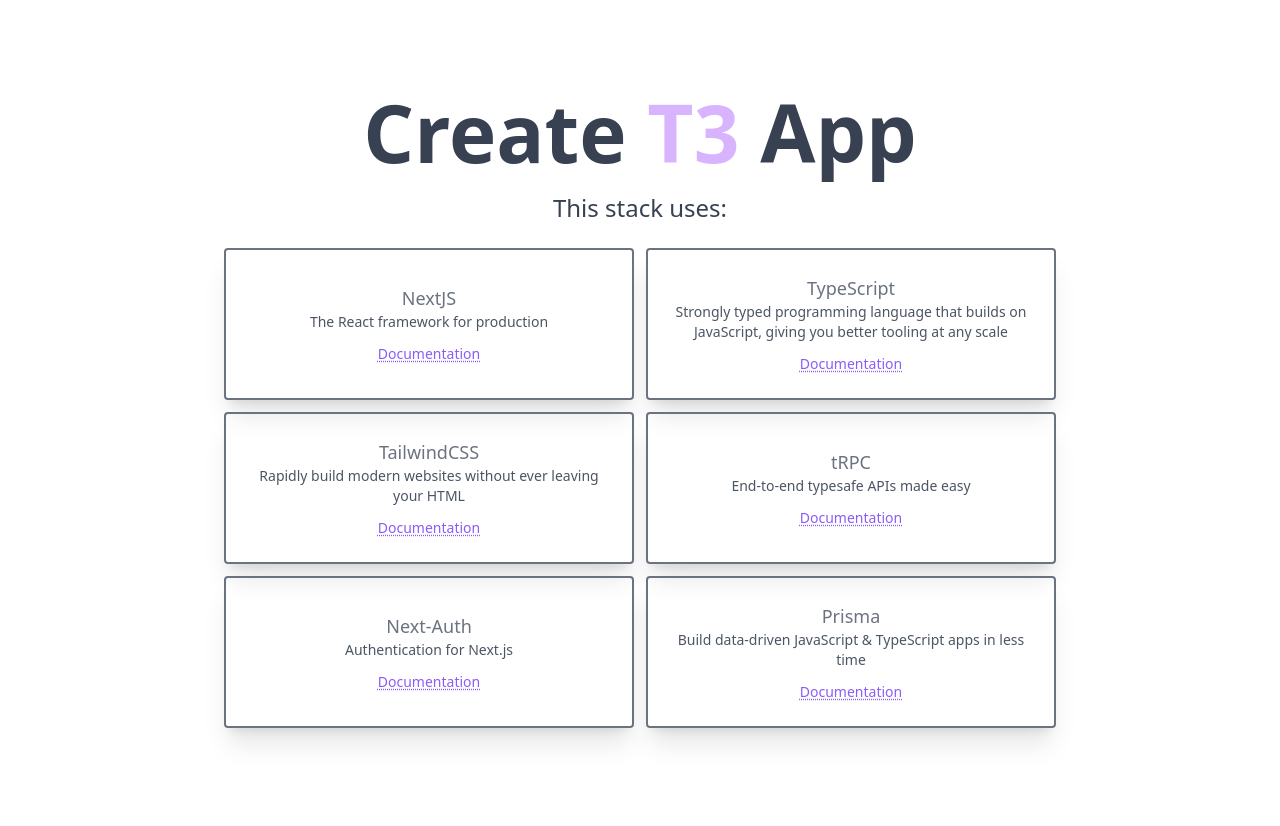
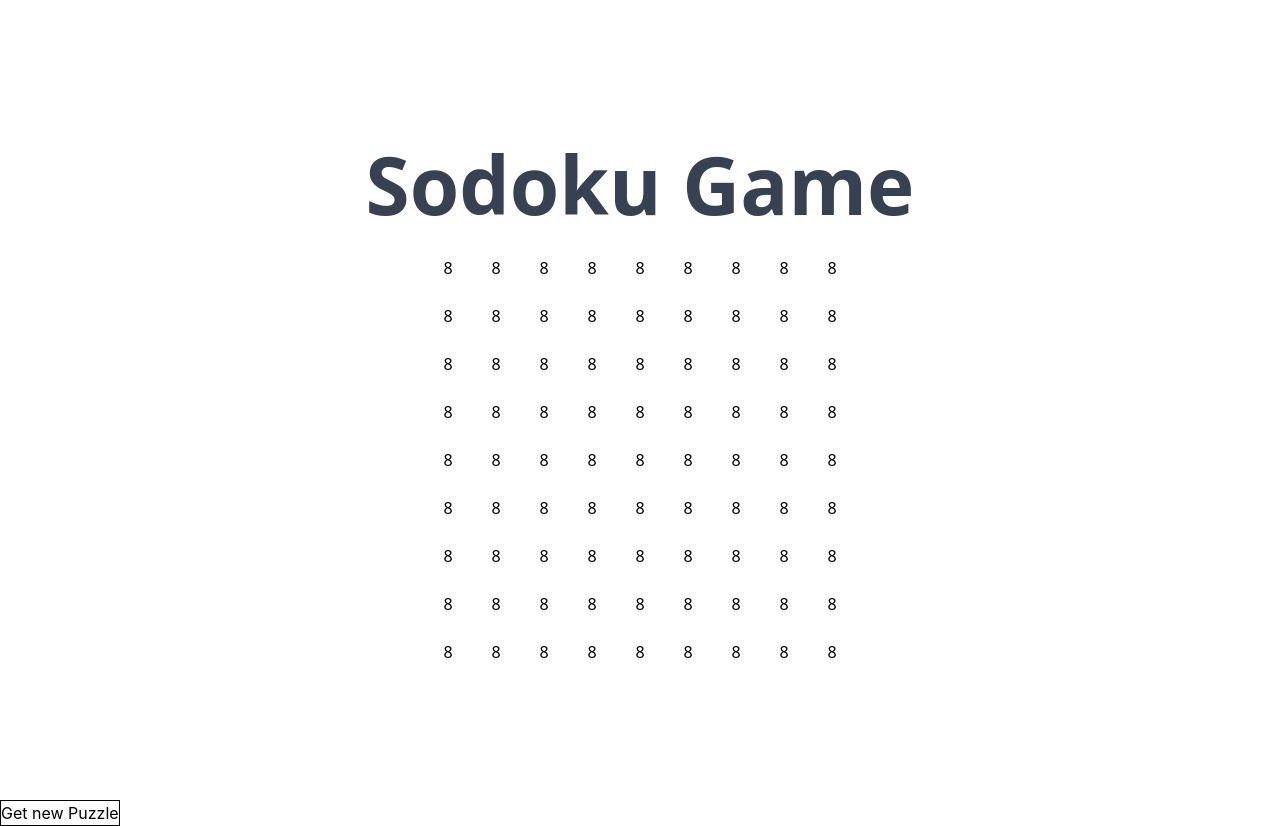
Before and after one commit to AMHaag/sudoku-solver, a Next.js app: page / in a window 1280 px wide. Before the commit the page ends 800 px from the top, so only its background shows below. Built offline with nearby package versions, Linux system fonts and the light colour scheme.

Commit message:
basic NumberCell comp & Board comp prototype complete.

```diff
--- /dev/null
+++ b/components/Board.tsx
@@ -0,0 +1,20 @@
+import NumberCell from "./NumberCell"
+import { SubGridOverlay } from "./Overlays";
+
+export default function Board(){
+
+function buildCellArray (){
+    const cellArray = [];
+    for (let i = 0; i < 81; i++) {
+            cellArray.push(<NumberCell assignment={8}/>)
+
+        }
+        return cellArray
+}
+
+    return(
+    <div className='grid grid-cols-9 place-items-center'>
+
+        {buildCellArray()}
+    </div>)
+}
--- /dev/null
+++ b/components/NumberCell.tsx
@@ -0,0 +1,15 @@
+
+
+interface Props  {
+    assignment: number | null;
+    clue?: boolean;
+    order: number;
+    coordinate:string;
+}
+
+export default function NumberCell (props: Props){
+
+    return(
+        <input  value={props.assignment?props.assignment.toString():''} type={'text'} placeholder={''} tabIndex={0} id = {props.assignment?props.assignment.toString():' '} className={'w-12 h-12 grid place-items-center focus:bg-red-400 focus:font-bold disabled:text-black'}/>
+    )
+}
--- /dev/null
+++ b/components/Overlays.tsx
@@ -0,0 +1,11 @@
+
+
+function SubGridOverlay(){
+
+    return(
+        <section className={'w-full h-full border border-black col-span-3 row-span-3 '}> </section>
+    )
+}
+
+
+export {SubGridOverlay}
--- a/package.json
+++ b/package.json
@@ -20,8 +20,11 @@
     "@types/react-dom": "18.0.5",
     "@typescript-eslint/eslint-plugin": "^5.33.0",
     "@typescript-eslint/parser": "^5.33.0",
+    "autoprefixer": "^10.4.12",
     "eslint": "8.22.0",
     "eslint-config-next": "12.3.1",
+    "postcss": "^8.4.18",
+    "tailwindcss": "^3.2.1",
     "typescript": "^4.8.4"
   },
   "ct3aMetadata": {
--- /dev/null
+++ b/postcss.config.js
@@ -0,0 +1,6 @@
+module.exports = {
+  plugins: {
+    tailwindcss: {},
+    autoprefixer: {},
+  },
+}
--- a/src/pages/index.tsx
+++ b/src/pages/index.tsx
@@ -1,6 +1,8 @@
 import type { NextPage } from "next";
 import Head from "next/head";
 import styles from "./index.module.css";
+import Board from "../../components/Board";
+
 
 const Home: NextPage = () => {
   return (
@@ -13,73 +15,14 @@
       <div className={styles.containerOuter}>
         <div className={styles.containerInner}>
           <h1 className={styles.title}>
-            Create <span className={styles.titlePink}>T3</span> App
+            Sodoku Game
           </h1>
-
-          <h3 className={styles.subtitle}>This stack uses:</h3>
-          <div className={styles.cardGrid}>
-            <TechnologyCard
-              name="NextJS"
-              description="The React framework for production"
-              documentation="https://nextjs.org/"
-            />
-            <TechnologyCard
-              name="TypeScript"
-              description="Strongly typed programming language that builds on JavaScript, giving you better tooling at any scale"
-              documentation="https://www.typescriptlang.org/"
-            />
-            <TechnologyCard
-              name="TailwindCSS"
-              description="Rapidly build modern websites without ever leaving your HTML"
-              documentation="https://tailwindcss.com/"
-            />
-            <TechnologyCard
-              name="tRPC"
-              description="End-to-end typesafe APIs made easy"
-              documentation="https://trpc.io/"
-            />
-            <TechnologyCard
-              name="Next-Auth"
-              description="Authentication for Next.js"
-              documentation="https://next-auth.js.org/"
-            />
-            <TechnologyCard
-              name="Prisma"
-              description="Build data-driven JavaScript & TypeScript apps in less time"
-              documentation="https://www.prisma.io/docs/"
-            />
-          </div>
+          <Board/>
         </div>
       </div>
+        <button className={'bg-red-400 border border-black '}>Get new Puzzle</button>
     </>
   );
 };
 
 export default Home;
-
-type TechnologyCardProps = {
-  name: string;
-  description: string;
-  documentation: string;
-};
-
-const TechnologyCard = ({
-  name,
-  description,
-  documentation,
-}: TechnologyCardProps) => {
-  return (
-    <section className={styles.card}>
-      <h2 className={styles.cardTitle}>{name}</h2>
-      <p className={styles.cardDescription}>{description}</p>
-      <a
-        className={styles.cardDocumentation}
-        href={documentation}
-        target="_blank"
-        rel="noreferrer"
-      >
-        Documentation
-      </a>
-    </section>
-  );
-};
--- a/src/styles/globals.css
+++ b/src/styles/globals.css
@@ -1,3 +1,7 @@
+@tailwind base;
+@tailwind components;
+@tailwind utilities;
+
 html,
 body {
   padding: 0;
@@ -14,3 +18,15 @@
 * {
   box-sizing: border-box;
 }
+
+input{
+  padding: 0;
+	background: none;
+	border: none;
+	border-radius: 0;
+	outline: none;
+	-webkit-appearance: none;
+	-moz-appearance: none;
+	appearance: none;
+
+}
--- /dev/null
+++ b/tailwind.config.js
@@ -0,0 +1,11 @@
+/** @type {import('tailwindcss').Config} */
+module.exports = {
+  content: [
+    './pages/**/*.{js,ts,jsx,tsx}',
+    './components/**/*.{js,ts,jsx,tsx}',
+  ],
+  theme: {
+    extend: {},
+  },
+  plugins: [],
+};
--- a/tsconfig.json
+++ b/tsconfig.json
@@ -16,6 +16,6 @@
     "incremental": true,
     "noUncheckedIndexedAccess": true
   },
-  "include": ["next-env.d.ts", "**/*.ts", "**/*.tsx", "**/*.cjs", "**/*.mjs"],
+  "include": ["next-env.d.ts", "**/*.ts", "**/*.tsx", "**/*.cjs", "**/*.mjs", "tailwind.config.js"],
   "exclude": ["node_modules"]
 }
```
Also changed, not shown: 1 other file (tests, documents, lock files or other folders).
